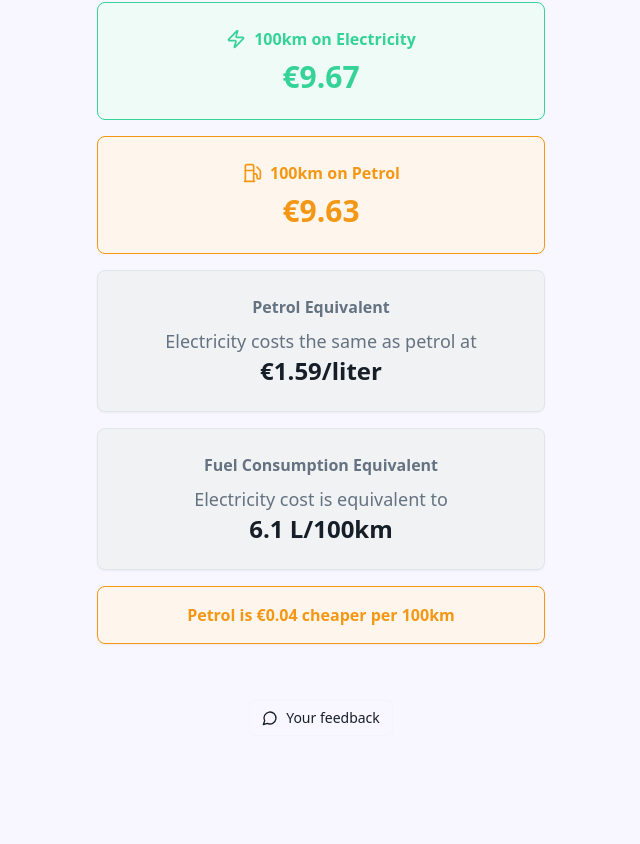
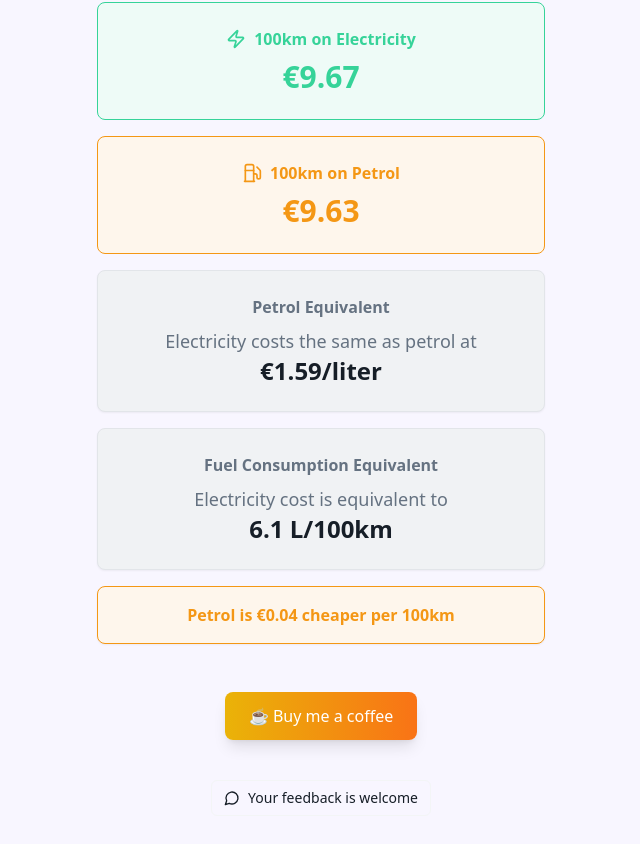
Before and after one commit to Laci-Kiszely/phev-cost-compare, a React (Vite) app: page / in a window 1280 px wide. Shown: the part 926-1770 px from the top of the page, without its empty margins (319-959 px from the left). Before the commit the page ends 1694 px from the top, so only its background shows below. Built offline with nearby package versions, Linux system fonts and the light colour scheme.

Commit message:
Add coffee button and update feedback text

```diff
--- a/src/components/CostCalculator.tsx
+++ b/src/components/CostCalculator.tsx
@@ -252,8 +252,18 @@ const CostCalculator = () => {
           </div>
         )}
 
+        {/* Buy me a coffee button */}
+        <div className="flex justify-center pt-6">
+          <button
+            onClick={() => window.open('https://buy.stripe.com/00gbKXgBCgOPbYc146', '_blank')}
+            className="bg-gradient-to-r from-yellow-500 to-orange-500 hover:from-yellow-600 hover:to-orange-600 text-white font-medium px-6 py-3 rounded-lg transition-all duration-200 shadow-lg hover:shadow-xl flex items-center gap-2"
+          >
+            ☕ Buy me a coffee
+          </button>
+        </div>
+
         {/* Feedback Button */}
-        <div className="flex justify-center pt-8 pb-4">
+        <div className="flex justify-center pt-4 pb-4">
           <FeedbackModal />
         </div>
       </div>
--- a/src/components/FeedbackModal.tsx
+++ b/src/components/FeedbackModal.tsx
@@ -115,7 +115,7 @@ const FeedbackModal = () => {
           className="flex items-center gap-2 shadow-[var(--shadow-soft)] hover:shadow-[var(--shadow-electric)]"
         >
           <MessageCircle className="h-4 w-4" />
-          Your feedback
+          Your feedback is welcome
         </Button>
       </DialogTrigger>
       <DialogContent className="sm:max-w-md mx-4 max-h-[90vh] overflow-y-auto">
```
